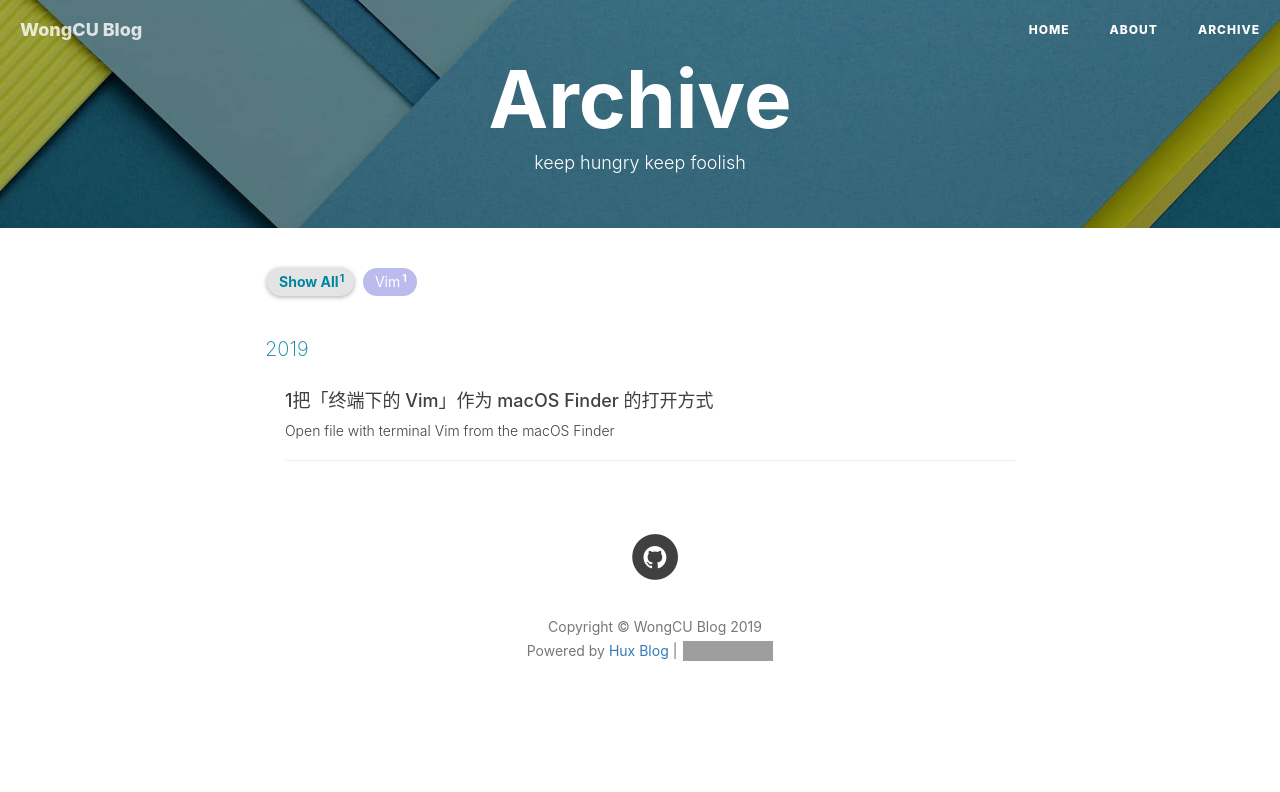
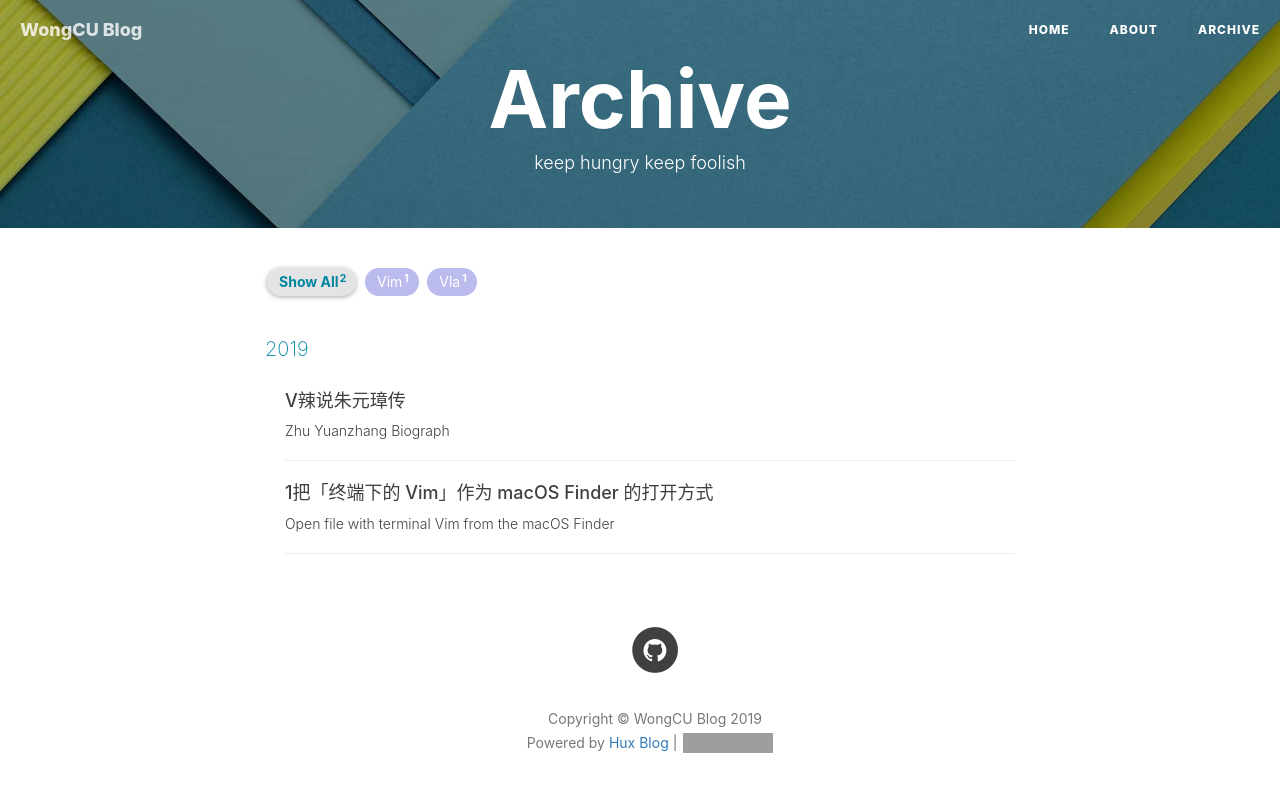
Before and after one commit to SeauWong/SeauWong.github.io, a Jekyll site: the page built from archive.html, in a window 1280 px wide. Shown: the top 792 px of the page. Built offline with Jekyll 4.4.1, drawn with Linux system fonts in a browser that asks for light colours; nearby versions of some CDN libraries; comment, search, counter and statistics services are not loaded; grey boxes are pictures that could not be loaded.

Commit message:
Update and rename ZhuYuanZhang1.md to 2019-09-06-zhuyuanzhang.md

```diff
--- a/_posts/ZhuYuanZhang1.md
+++ b/_posts/2019-09-06-zhuyuanzhang.md
@@ -1,12 +1,11 @@
 ---
 layout: post
 title: "V辣说朱元璋传"
-subtitle: "Zhu Yuanzhang's Biograph"
+subtitle: 'Zhu Yuanzhang Biograph'
 author: "WongCU"
 header-style: text
 tags:
-  - V
+  - Vla
 ---
 
-
 即纵向叙述了朱元璋崛起的曲折历程，也横向刻画了朱元璋的性格、用人、处世等人生哲学。
```
